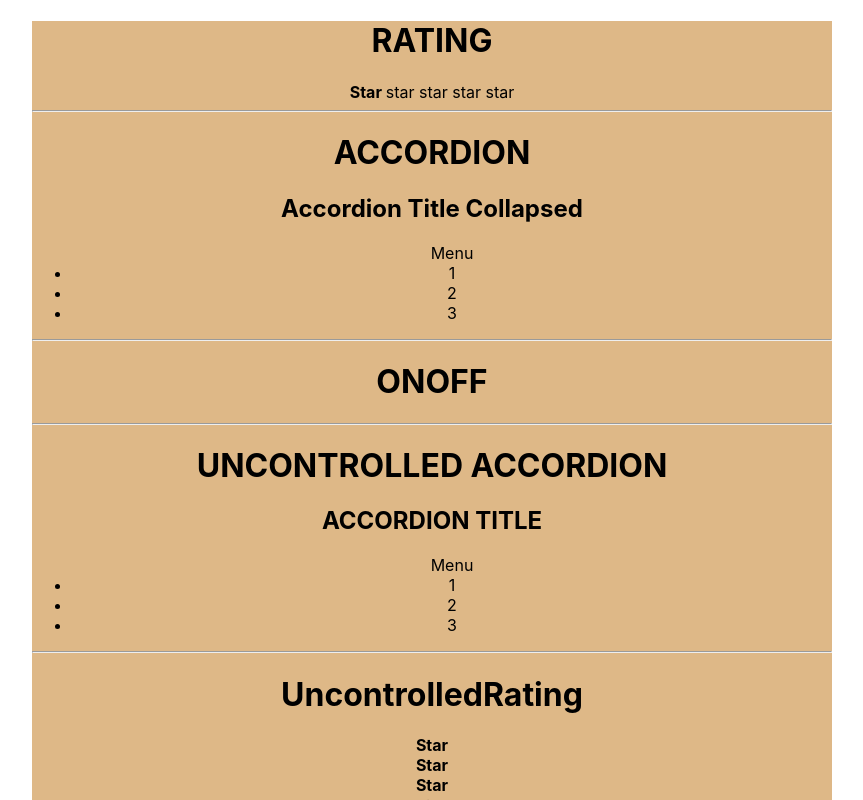
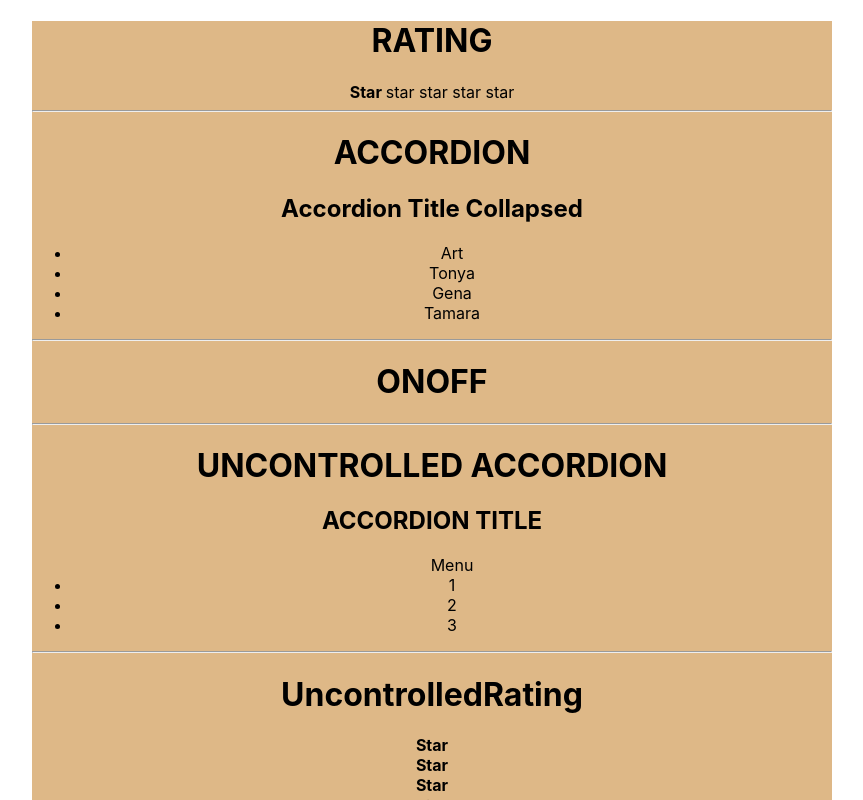
Before and after one commit to ArturLimaiko/it-kamasutra-examples-, a React (Create React App) app: page / in a window 1280 px wide. Both pictures are taken after a click on the element "Accordion Title Collapsed". Shown: the top 800 px of the page, without its empty margins (208-1071 px from the left). Built offline with nearby package versions, Linux system fonts and the light colour scheme.

Commit message:
14 react кабзда как подробно - про select & add array of items to accordion

```diff
--- a/src/Accordion.tsx
+++ b/src/Accordion.tsx
@@ -1,15 +1,22 @@
 import React from "react";
+
+type ItemType ={
+    title:string
+    value: any
+}
 
 type AccordionType = {
     titleValue: string;
     collapsed: boolean;
     onChange: () => void
+    items: ItemType[]
+    onClick:(value:any)=>void
 }
 
-export function Accordion({titleValue, collapsed,onChange}: AccordionType) {
+export function Accordion({titleValue, collapsed, onChange, items,onClick}: AccordionType) {
     return (
         <div><AccordionTitle title={titleValue} onChange={onChange}/>
-            {!collapsed && <div><AccordionBody/></div>}
+            {!collapsed && <div><AccordionBody items={items} onClick={onClick}/></div>}
         </div>
     )
 }
@@ -19,19 +26,21 @@ type AccordionTitleType = {
     onChange: () => void
 }
 
-function AccordionTitle({title,onChange}: AccordionTitleType) {
+function AccordionTitle({title, onChange}: AccordionTitleType) {
     return (
         <h2 style={{cursor: 'pointer'}} onClick={(event) => onChange()}>{title}</h2>
     )
 }
 
-function AccordionBody() {
+type AccordionBodyType = {
+    items: ItemType[]
+    onClick:(value:any)=>void
+}
+
+function AccordionBody({items,onClick}: AccordionBodyType) {
     return (
         <ul>
-            <div>Menu</div>
-            <li>1</li>
-            <li>2</li>
-            <li>3</li>
+            {items.map((i,index) => <li onClick={()=>{onClick(i.value)}} key={index}>{i.title}</li>)}
         </ul>
     )
 }
--- a/src/App.tsx
+++ b/src/App.tsx
@@ -21,9 +21,14 @@ function App() {
             <AppTitle title='ACCORDION'/>
             <Accordion titleValue='Accordion Title Collapsed'
                        collapsed={accordionCollapsed}
-                       onChange={() => {
-                           setAccordionCollapsed(!accordionCollapsed)
-                       }}/>
+                       onClick={()=>{}}
+                       onChange={() => {setAccordionCollapsed(!accordionCollapsed)}}
+                       items={[
+                           {title: 'Art', value: 2},
+                           {title:'Tonya',value: 3},
+                           {title: 'Gena', value: 4},
+                           {title:'Tamara' , value: 5}
+                       ]}/>
             <hr/>
             <AppTitle title='ONOFF'/>
             {/*<OnOff switchOn={switchOn} onChange={setSwitchOn}/>*/}
@@ -32,7 +37,7 @@ function App() {
             <UncontrolledAccordion titleValue={'ACCORDION TITLE'}/>
             <hr/>
             <AppTitle title='UncontrolledRating'/>
-            <UncontrolledRating onChange={val=>setRatingValue(val)} defaultValue={3}/>
+            <UncontrolledRating onChange={val => setRatingValue(val)} defaultValue={3}/>
             <hr/>
             <AppTitle title='Uncontrolled OnOff'/>
             <UncontrolledOnOff onChange={setSwitchOn}/>{switchOn.toString()}
```
Also changed, not shown: src/Select.tsx (added, +23 -0 lines), 1 other file (tests, documents, lock files or other folders).
